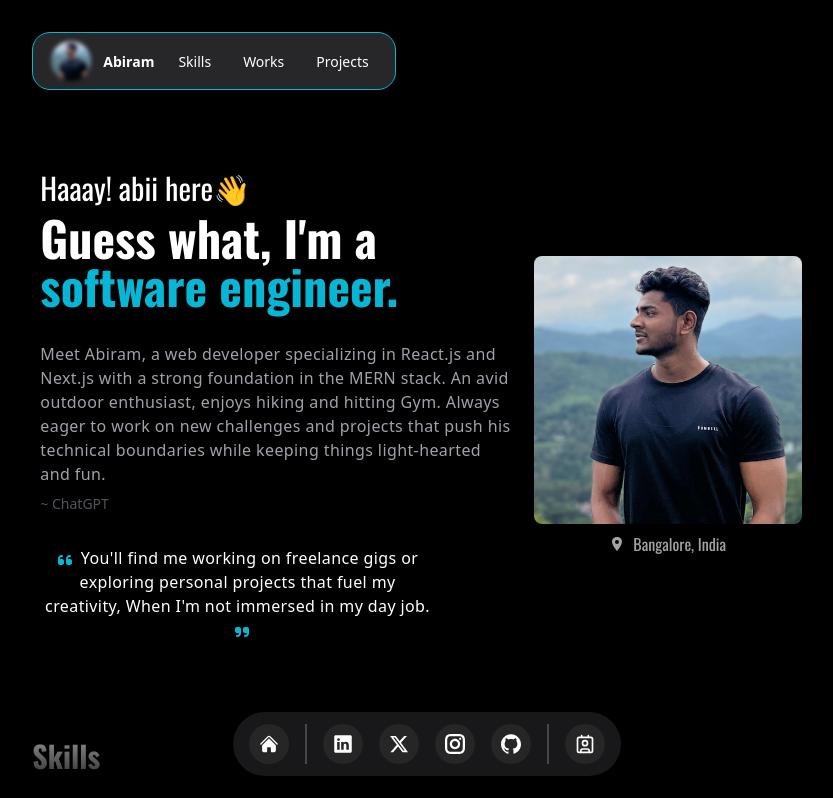
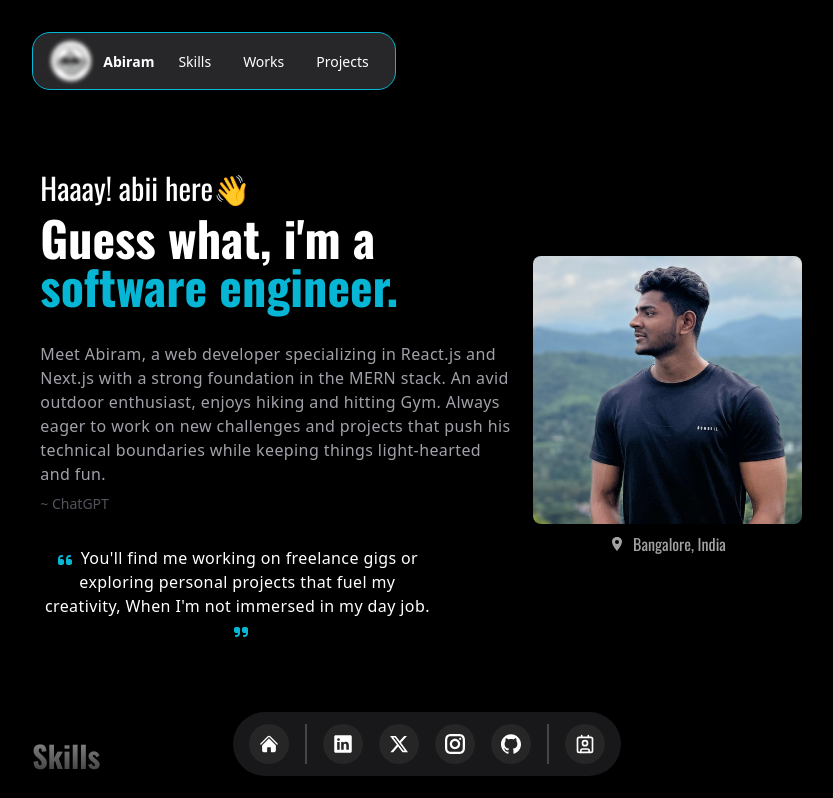
Before and after one commit to ABIIRAM02/abii-portfolio, a Next.js app: page / in a window 1280 px wide. Shown: the top 798 px of the page, without its empty margins (213-1046 px from the left). Built offline with nearby package versions, Linux system fonts and the light colour scheme.

Commit message:
minor hero and footer content changes

```diff
--- a/components/Footer.tsx
+++ b/components/Footer.tsx
@@ -8,13 +8,13 @@ const Footer = () => {
     >
       <h2 className="font-bold text-4xl md:text-5xl">Get in Touch</h2>
       <p className="text-lg md:text-2xl text-myLightGray">
-        Wanna chat? Just shoot me a{' '}
-        <span className="text-primary-default">DM</span>{' '}
+        <span className="text-primary-default">Wanna chat?</span> Just shoot me
+        a <span className="text-primary-default">DM</span> with a straight
+        question on{' '}
         <Link href="https://www.linkedin.com/in/abiiprofile/">
-          with a straight question on{' '}
           <span className="text-primary-default">LinkedIn</span>
         </Link>{' '}
-        and I&apos;ll respond whenever I can.
+        and I&apos;ll respond whenever I can. 👽
       </p>
     </footer>
   );
--- a/components/Hero.tsx
+++ b/components/Hero.tsx
@@ -1,10 +1,12 @@
 'use client';
-import React, { memo, useState } from 'react';
+import React, { memo, useEffect, useState } from 'react';
 import { portfolio } from '@/util/constants';
 import Image from 'next/image';
 import { IoLocationSharp } from 'react-icons/io5';
 import { FaQuoteLeft } from 'react-icons/fa6';
-import { FaQuoteRight } from 'react-icons/fa6';
+import { FaQuoteRight } from 'react-icons/fa6'
+import face from '@/assets/profile/profile.jpg';
+;
 
 const Hero = () => {
   const { hero } = portfolio;
@@ -21,8 +23,14 @@ const Hero = () => {
             <h2 className="pb-2 text-xl md:text-3xl font-normal">
               Haaay! abii here👋{' '}
             </h2>
-            <h1 className="">
-              {hero.heading.split1}{' '}
+             <h1 className="md:hidden">
+              {hero.heading.split1}<br /> i'm a{' '}
+              <span className="text-secondary-default">
+                {hero.heading.split2}
+              </span>
+            </h1>
+             <h1 className="hidden md:block">
+              {hero.heading.split1} i'm a{' '}
               <span className="text-secondary-default">
                 {hero.heading.split2}
               </span>
@@ -35,7 +43,7 @@ const Hero = () => {
             className={`transition md:hidden duration-[500ms] ease-in-out mx-auto scale-110 rounded-full ${
               isLoaded ? 'blur-0' : 'blur-sm'
             }`}
-            src={hero.image}
+            src={face}
             onLoad={() => setIsLoaded(true)}
           />
         </section>
--- a/util/constants.ts
+++ b/util/constants.ts
@@ -14,6 +14,7 @@ import expence from '@/assets/expence-tracker.png';
 import yt from '@/assets/ytClone.png';
 
 import abiProfile from '@/assets/profile/abiProfile.jpg';
+import face from '@/assets/profile/profile.jpg';
 
 export const portfolio = {
   navbar: {
@@ -23,11 +24,11 @@ export const portfolio = {
       work: 'Works',
       projects: 'Projects',
     },
-    image: abiProfile,
+    image: face,
   },
   hero: {
     heading: {
-      split1: "Guess what, I'm a ",
+      split1: "Guess what,",
       split2: 'software engineer.',
     },
     description1:
```
Also changed, not shown: assets/profile/profile.jpg (added), 1 other file (tests, documents, lock files or other folders).
